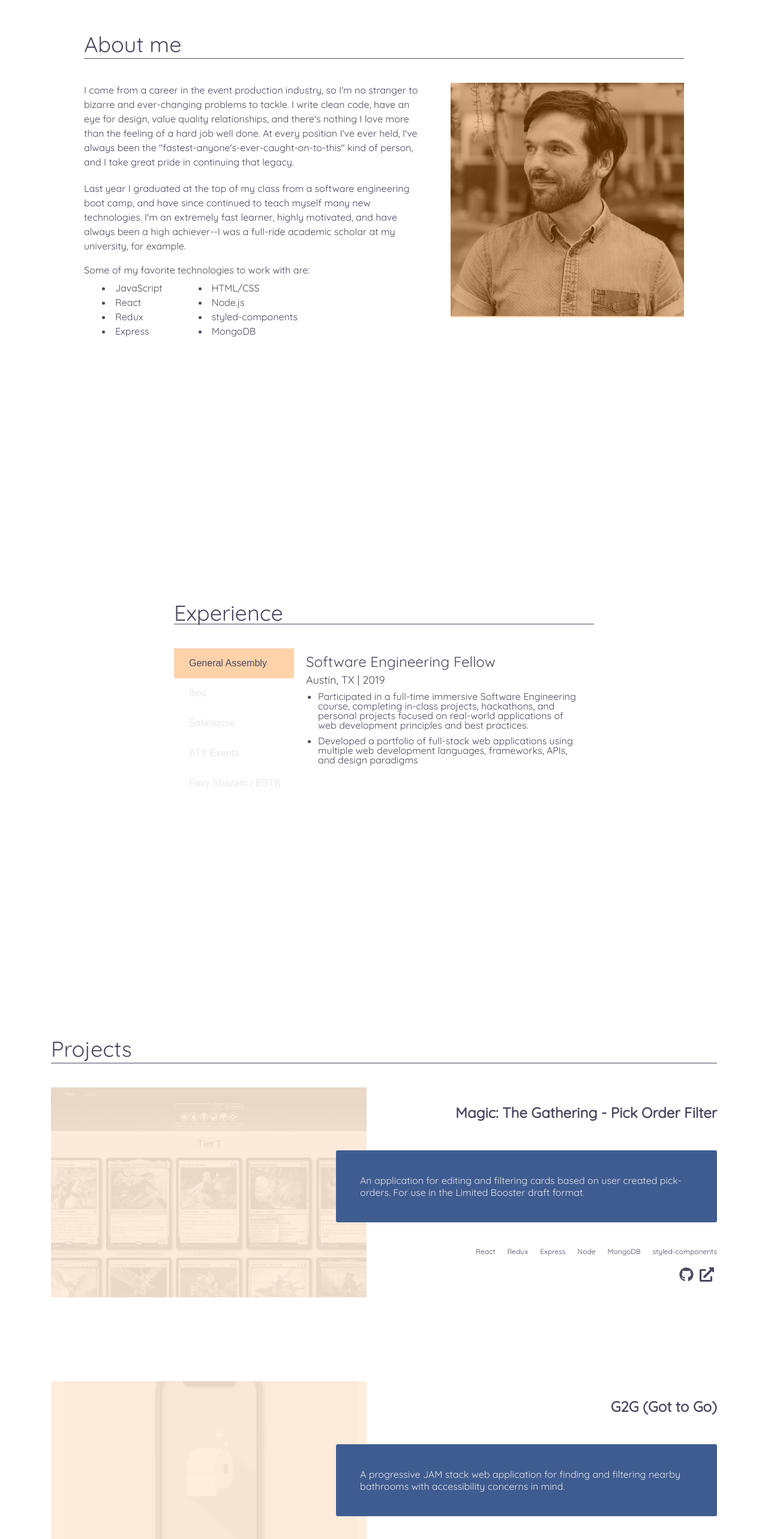
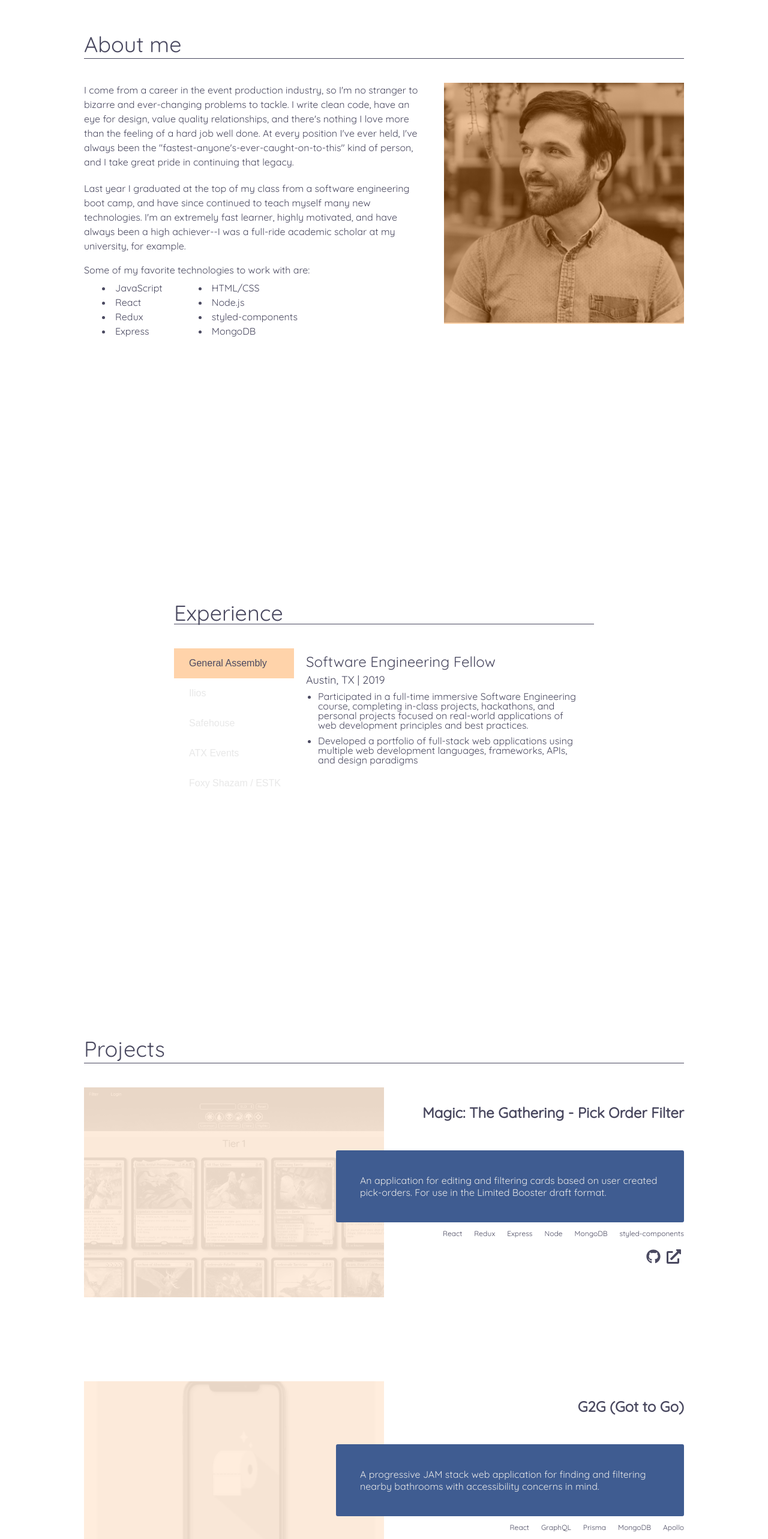
Before and after one commit to joe-gerhard/portfolio, a React (Create React App) app: page / in a window 1280 px wide. Shown: the part 860-3426 px from the top of the page at 60% size. Built offline with nearby package versions, Linux system fonts and the light colour scheme.

Commit message:
Add styling

```diff
--- a/src/components/AboutSection/AboutSection.jsx
+++ b/src/components/AboutSection/AboutSection.jsx
@@ -9,7 +9,6 @@ const AboutSection = ({ aboutRef }) => {
     <StyledAboutSection
       ref={aboutRef}
     >
-
       <h1>About me</h1>
       <Card
       onMouseEnter={() => setHover(true)}
--- a/src/components/AboutSection/styles.js
+++ b/src/components/AboutSection/styles.js
@@ -2,6 +2,7 @@ import styled, { css } from 'styled-components';
 import { Section } from '../../styles';
 
 export const StyledAboutSection = styled(Section)(({ theme }) => css`
+  width: 100%;
 
   h1 {
     width: 100%;
@@ -10,9 +11,19 @@ export const StyledAboutSection = styled(Section)(({ theme }) => css`
   }
 `);
 
+export const Card = styled.div(({ theme }) => css`
+  display: flex;
+  align-items: flex-start;
+  justify-content: flex-start;
+  margin: 40px 0;
+  width: 100%;
+`);
+
 export const Text =  styled.div(({ theme }) => css`
   display: flex;
   flex-direction: column;
+  width: 60%;
+
   div {
     display: flex;
   }
@@ -34,20 +45,16 @@ export const Text =  styled.div(({ theme }) => css`
   }
 `);
 
-export const Card = styled.div(({ theme }) => css`
-  display: flex;
-  align-items: flex-start;
-  justify-content: flex-start;
-  margin: 40px 0;
-`);
-
 export const ImageContainer = styled.div(({ theme, hover }) => css`
   position: relative;
+  width: 40%;
 
   img {
     filter: ${hover ? 'grayscale(0)' : 'grayscale(1)'};
     transition: 2s;
-    object-fit: none;
+    object-fit: fill;
+    width: 100%;
+    height: 100%;
   }
 
   div {
--- a/src/components/App/styles.js
+++ b/src/components/App/styles.js
@@ -7,6 +7,7 @@ export const StyledApp = styled.div`
 `;
 
 export const Sections = styled.div`
+  width: 80vw;
   max-width: 1000px;
   display: flex;
   flex-direction: column;
--- a/src/components/ProjectsSection/styles.js
+++ b/src/components/ProjectsSection/styles.js
@@ -2,6 +2,7 @@ import styled, { css } from 'styled-components';
 import { Section } from '../../styles';
 
 export const StyledProjectsSection = styled(Section)(({ theme }) => css`
+  width: 100%;
 
   h1 {
     width: 100%;
```
